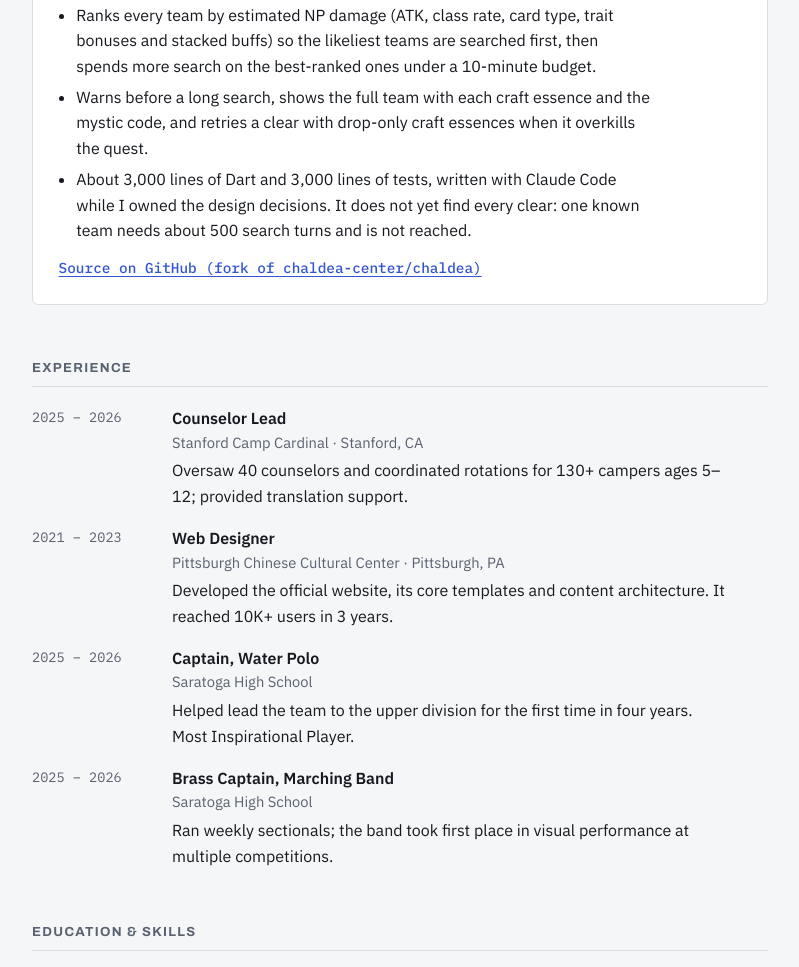
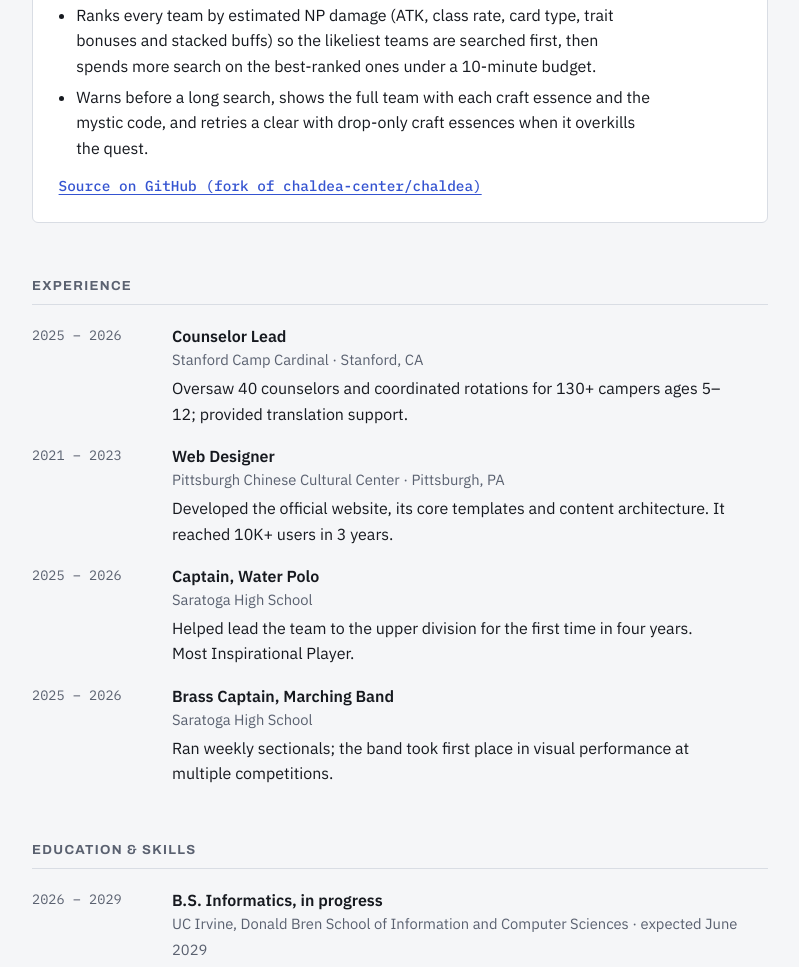
Before and after one commit to 3tanley/3tanley.github.io, a plain HTML site: page index.html in a window 1280 px wide. Shown: the part 1854-2821 px from the top of the page, without its empty margins (240-1039 px from the left). Drawn offline with Linux system fonts and the light colour scheme.

Commit message:
Remove last bullet from FGO Team Finder card
Co-Authored-By: Claude Sonnet 5.5 <noreply@anthropic.com>

```diff
--- a/index.html
+++ b/index.html
@@ -194,7 +194,6 @@ footer { color: var(--muted); font-size: 0.82rem; border-top: 1px solid var(--li
       <ul class="points">
         <li>Ranks every team by estimated NP damage (ATK, class rate, card type, trait bonuses and stacked buffs) so the likeliest teams are searched first, then spends more search on the best-ranked ones under a 10-minute budget.</li>
         <li>Warns before a long search, shows the full team with each craft essence and the mystic code, and retries a clear with drop-only craft essences when it overkills the quest.</li>
-        <li>About 3,000 lines of Dart and 3,000 lines of tests, written with Claude Code while I owned the design decisions. It does not yet find every clear: one known team needs about 500 search turns and is not reached.</li>
       </ul>
       <div class="project-links">
         <a href="https://github.com/3tanley/fgo-team-finder" target="_blank" rel="noopener">Source on GitHub (fork of chaldea-center/chaldea)</a>
```
